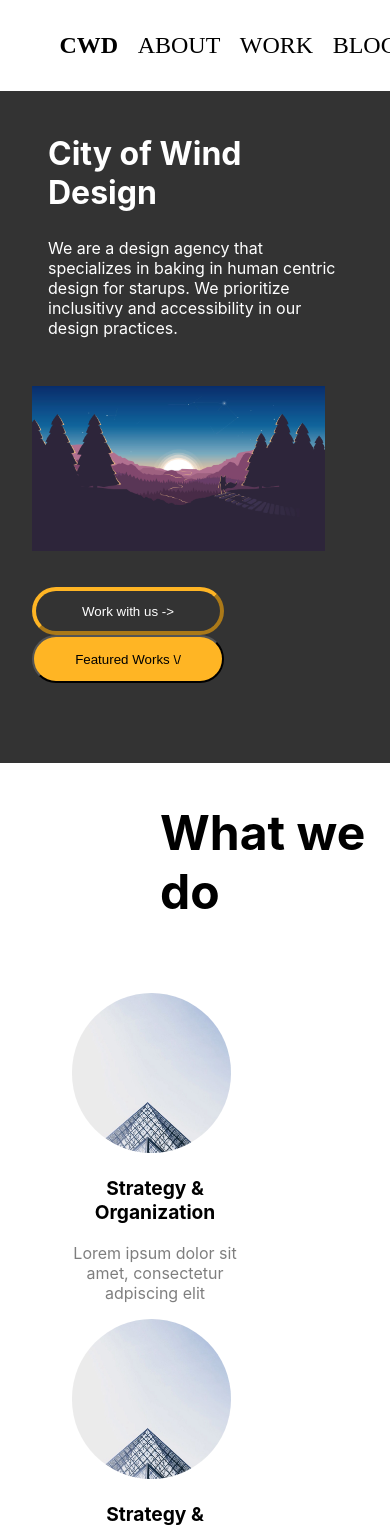
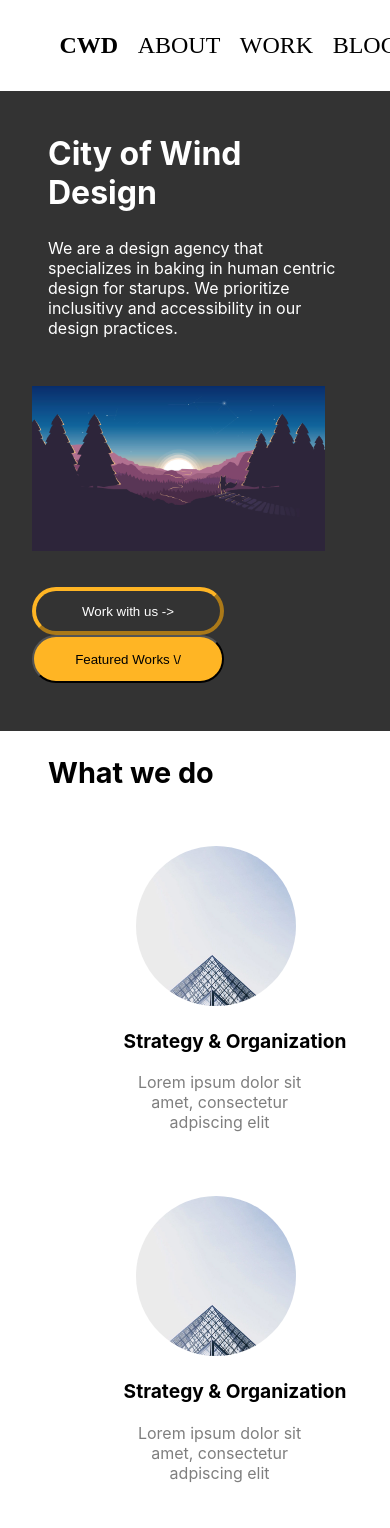
Before and after one commit to ltramos7/cwd-website-fe, a React (Create React App) app: page / in a window 390 px wide. Shown: the top 1528 px of the page. Built offline with nearby package versions, Linux system fonts and the light colour scheme.

Commit message:
home scss - categories mobile responsiveness

```diff
--- a/src/components/home/index.jsx
+++ b/src/components/home/index.jsx
@@ -63,7 +63,6 @@ class Home extends React.Component{
     }
 
     checkWindowWidthHeader = () => {
-        console.log('window width', window.innerWidth)
         if (window.innerWidth > 550){
             return(
                 <div className='home__header'>
--- a/src/scss/responsive/_home.scss
+++ b/src/scss/responsive/_home.scss
@@ -3,7 +3,6 @@
         &__header {
             display: grid;
             grid-template-areas: 'one';
-            // padding: 2rem 2rem 2rem 2rem;
 
             &-text {
                 width: 90%;
@@ -19,10 +18,25 @@
                 height: auto;
                 width: 90%;
             }
+
+            &-btns {
+                margin-bottom: -2rem;
+            }
+        }
+
+        &__what-we-do > h1 {
+            font-size: 1.8rem;
+            padding: 0 0 0 0;
+            margin-left: -7rem;
+
         }
 
         &__categories {
             grid-template-areas: 'one';
+
+            &-card {
+                padding: 0 0 3rem 0;
+            }
         }
     }
 }
```
